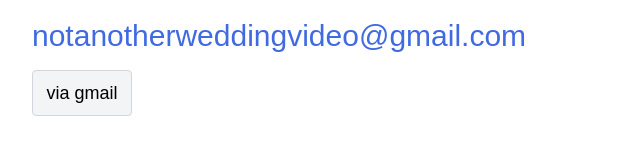
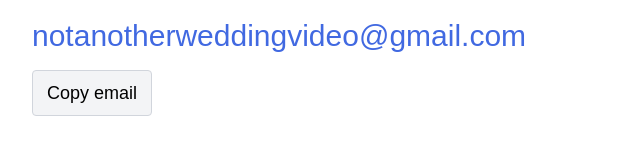
Before and after one commit to internetsadboy/www-nawv, a Next.js app: page / in a window 1280 px wide. Shown: the part 2627-2780 px from the top of the page, without its empty margins (0-640 px from the left). Built offline with nearby package versions, Linux system fonts and the light colour scheme.

Commit message:
Added: copy-email component

```diff
--- /dev/null
+++ b/app/components/CopyEmailButton.tsx
@@ -0,0 +1,51 @@
+// components/CopyEmailButton.tsx
+"use client";
+import { useState } from "react";
+
+type Props = {
+  email: string;
+  className?: string;
+  label?: string;
+};
+
+export default function CopyEmailButton({
+  email,
+  className = "",
+  label = "Copy email",
+}: Props) {
+  const [copied, setCopied] = useState(false);
+
+  async function copy() {
+    try {
+      // Modern API (requires HTTPS)
+      await navigator.clipboard.writeText(email);
+      setCopied(true);
+      setTimeout(() => setCopied(false), 1500);
+    } catch {
+      // Fallback for older browsers
+      const input = document.createElement("input");
+      input.value = email;
+      input.setAttribute("readonly", "");
+      input.style.position = "absolute";
+      input.style.left = "-9999px";
+      document.body.appendChild(input);
+      input.select();
+      document.execCommand("copy");
+      document.body.removeChild(input);
+      setCopied(true);
+      setTimeout(() => setCopied(false), 1500);
+    }
+  }
+
+  return (
+    <button
+      type="button"
+      onClick={copy}
+      className={`mt-2 text-black text-center text-lg inline-block no-underline rounded w-[120px] cursor-pointer border border-gray-300 bg-gray-100 px-3 py-2 hover:bg-gray-100 active:scale-[0.99] transition ${className}`}
+      aria-live="polite"
+      aria-label={`Copy ${email} to clipboard`}
+    >
+      {copied ? "Copied!" : label}
+    </button>
+  );
+}
--- a/app/page.tsx
+++ b/app/page.tsx
@@ -1,5 +1,6 @@
 import Image from "next/image";
 import Link from "next/link";
+import CopyEmailButton from "./components/CopyEmailButton";
 
 export default function Home() {
   return (
@@ -92,15 +93,7 @@
             >
             notanotherweddingvideo@gmail.com
           </Link>
-          <Link
-            className="mt-2 text-center text-lg inline-block no-underline rounded w-[100px] border border-gray-300 bg-gray-100 text-white px-3 py-2 text-color hover:bg-gray-100 active:scale-[0.99] transition"
-            href={`https://mail.google.com/mail/?view=cm&fs=1&to=${encodeURIComponent("notanotherweddingvideo@gmail.com")}`}
-            target="_blank"
-            rel="noopener noreferrer"
-            style={{color:'black'}}
-          >
-          via gmail
-        </Link>
+          <CopyEmailButton email="notanotherweddingvideo@gmail.com" />
         </div>
       </footer>
     </div>
```
